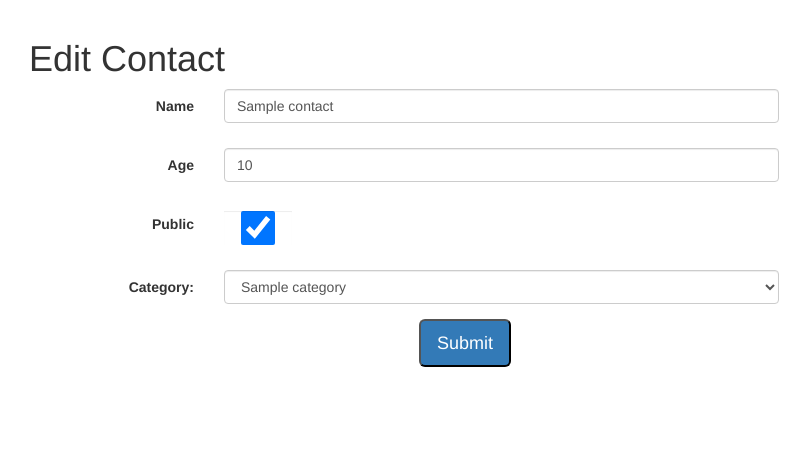
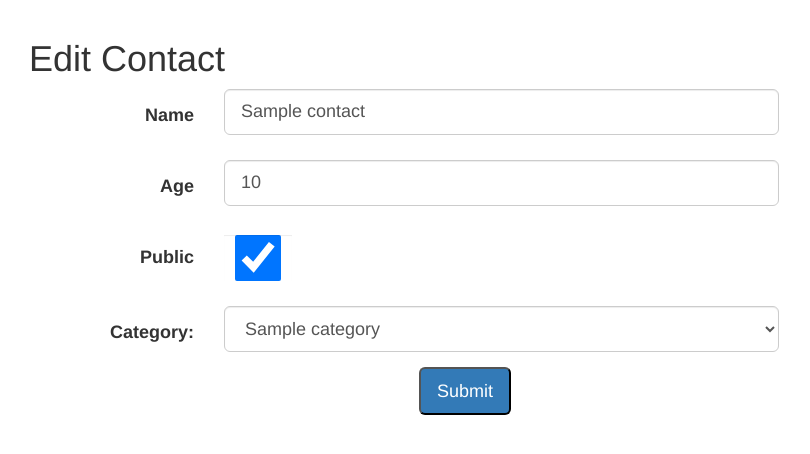
Before and after one commit to benbaka/django_contact_app, a Django app: page /contacts/1/edit in a window 1280 px wide. Shown: the part 51-505 px from the top of the page, without its empty margins (41-851 px from the left). Run offline with Django 3.2, Linux system fonts and the light colour scheme; a user stored in the database is signed in; tables that the repository leaves empty hold one stand-in row (values such as "Sample post"); some libraries are stand-ins or nearby versions.

Commit message:
Ben: make form controls bigger

```diff
--- a/contacts/templates/contacts/contact_form.html
+++ b/contacts/templates/contacts/contact_form.html
@@ -4,9 +4,9 @@
         <h1>{{ title }}</h1>
                 {% csrf_token %}
                 {% if form.name.errors %}
-                    <div class="form-group has-error" form-group-lg>
+                    <div class="form-group has-error form-group-lg">
                 {% else %}
-                    <div class="form-group" form-group-lg>
+                    <div class="form-group form-group-lg">
                 {% endif %}
                     <label for="id_name" class="col-sm-2  col-md-2 col-lg-2 control-label">Name</label>
                     <div class="col-sm-6  col-md-6 col-lg-6">
@@ -17,9 +17,9 @@
                 </div>
 
                 {% if form.age.errors %}
-                    <div class="form-group has-error" form-group-lg>
+                    <div class="form-group has-error form-group-lg">
                 {% else %}
-                    <div class="form-group" form-group-lg>
+                    <div class="form-group form-group-lg">
                 {% endif %}
                     <label for="id_age"  class="col-sm-2  col-md-2 col-lg-2 control-label" form-group-lg>Age</label>
                     <div class="col-sm-6  col-md-6 col-lg-6">
@@ -30,9 +30,9 @@
                 </div>
 
                 {% if form.public.errors %}
-                    <div class="form-group has-error" form-group-lg>
+                    <div class="form-group has-error form-group-lg">
                 {% else %}
-                    <div class="form-group" form-group-lg>
+                    <div class="form-group form-group-lg">
                 {% endif %}
                                    <label for="id_public"  class="col-sm-2  col-md-2 col-lg-2 control-label" form-group-lg>Public</label>
                     <div class="col-sm-1  col-md-1 col-lg-1 pull-left">
@@ -42,9 +42,9 @@
                 </div>
 
                 {% if form.category.errors %}
-                    <div class="form-group has-error" form-group-lg>
+                    <div class="form-group has-error form-group-lg">
                 {% else %}
-                    <div class="form-group" form-group-lg>
+                    <div class="form-group form-group-lg">
                 {% endif %}
                                    <label for="id_category" class="col-sm-2  col-md-2 col-lg-2 control-label" form-group-lg>Category:</label>
                     <div class="col-sm-6  col-md-6 col-lg-6">
@@ -56,7 +56,7 @@
                     </div>
                 </div>
 
-                <div class="form-group" form-group-lg>
+                <div class="form-group">
                     <div class="col-sm-8 col-md-8 col-lg-8  pull-right">
                         <input class="bg-primary btn-lg" type="submit" value="Submit" />
                     </div>
```
